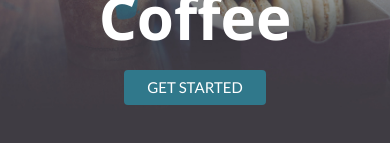
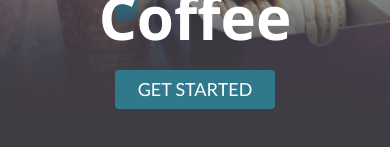
Before and after one commit to ExpFront/LeCoffeat, a website: page index.html in a window 390 px wide. Shown: the part 141-301 px from the top of the page. Drawn offline with nearby package versions, Linux system fonts and the light colour scheme.

Commit message:
Updated fonts

```diff
--- a/styles/media_queries.css
+++ b/styles/media_queries.css
@@ -9,8 +9,7 @@
     margin-bottom: 5%;
   }
   .btn-primary {
-    font-family: 'Lato', sans-serif;
-    font-size: 15px;
+    font-size: 18px;
   }
   img {
     width: 85%;
```
